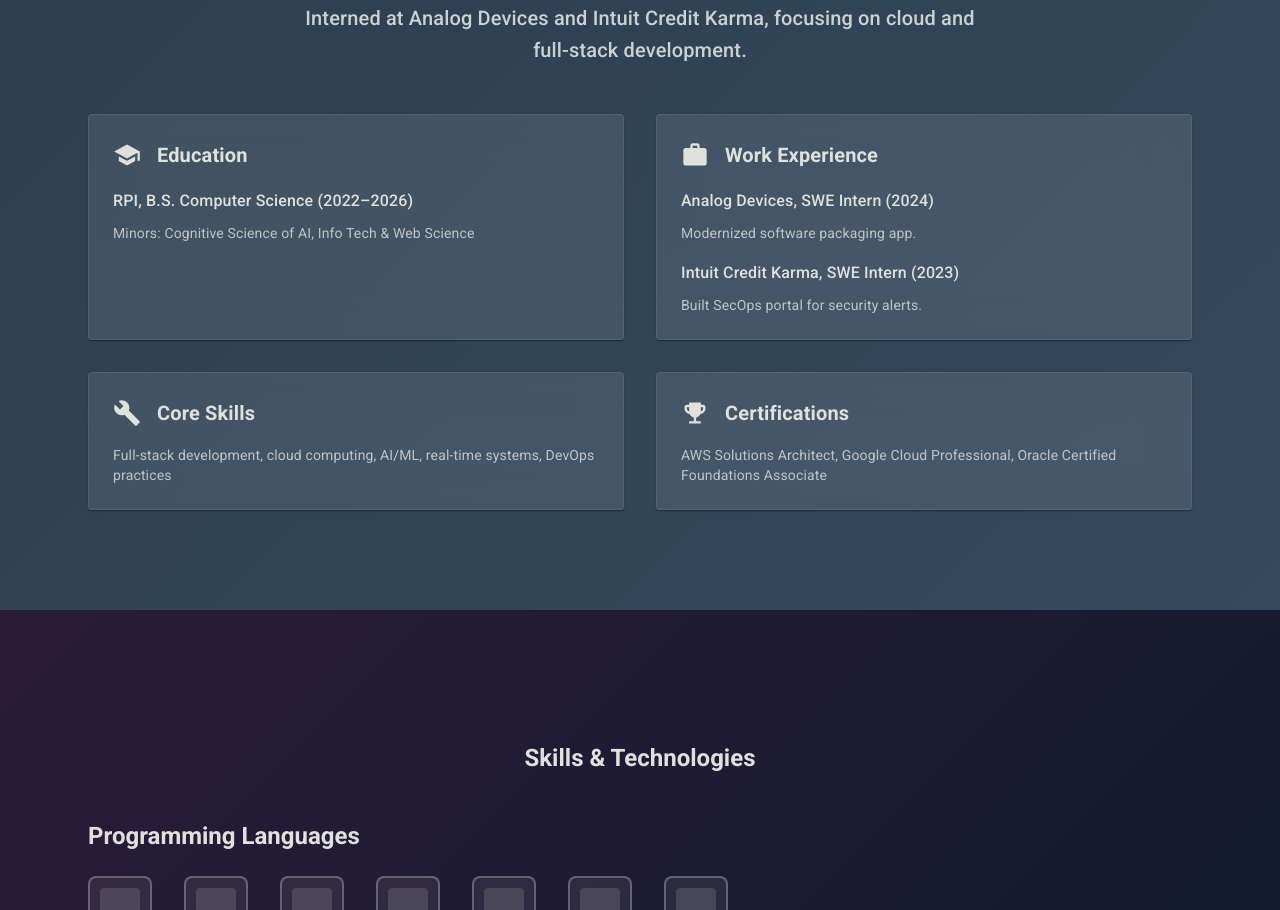
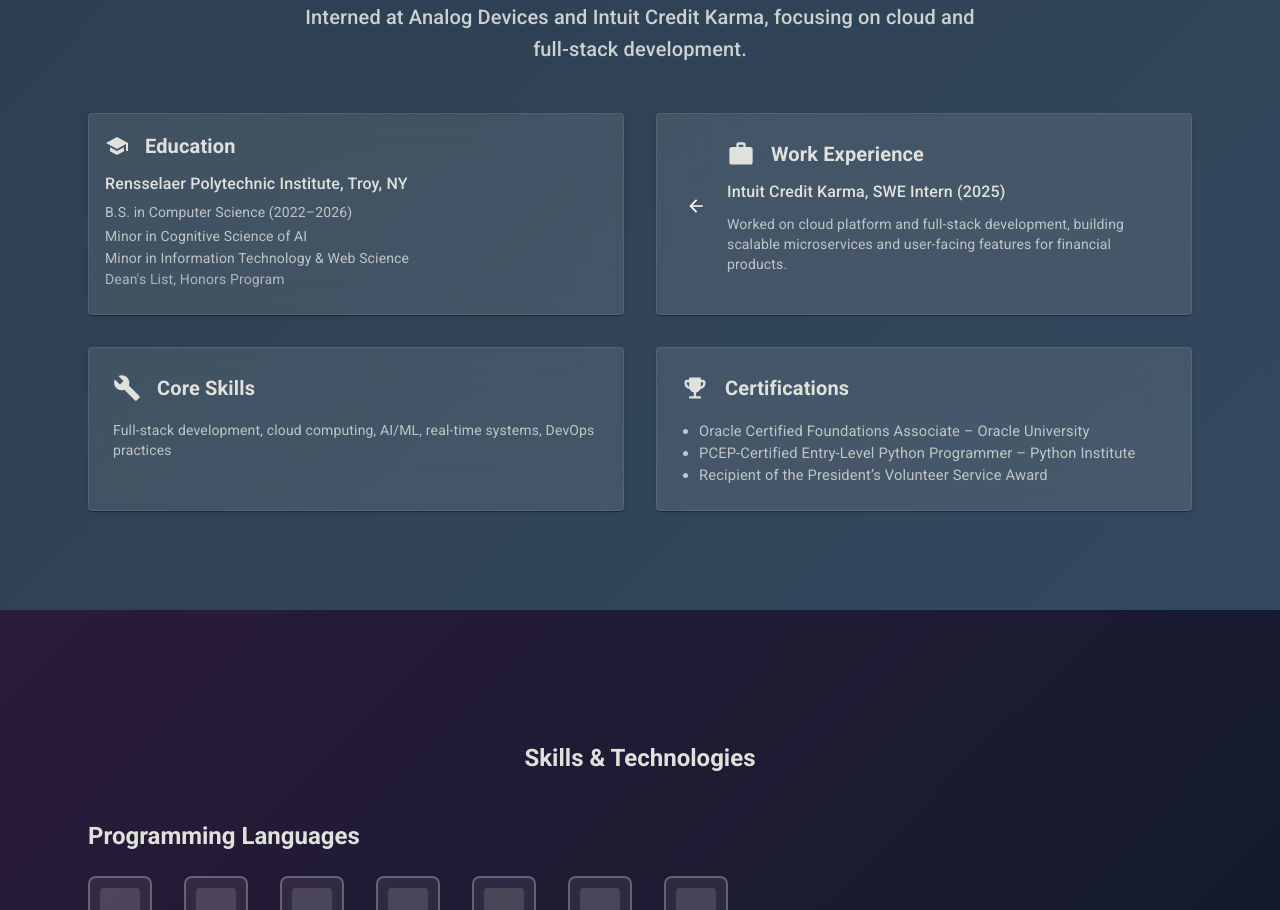
Before and after one commit to anishdpatel28/anishdpatel28.github.io, a React (Vite) app in the folder frontend/: page / in a window 1280 px wide. Shown: the part 990-1900 px from the top of the page. Built offline with nearby package versions, Linux system fonts and the light colour scheme; no server answers.

Commit message:
About me updates

```diff
--- a/frontend/src/pages/Home.tsx
+++ b/frontend/src/pages/Home.tsx
@@ -1,5 +1,5 @@
-import { Box, Typography, Container, Card, CardContent, Avatar, Chip, Tooltip, IconButton, Dialog, DialogTitle, DialogContent, DialogActions, Button } from '@mui/material';
-import { Description, FileDownload, School, Work, Build, EmojiEvents, Email, LinkedIn, GitHub, Visibility, Analytics } from '@mui/icons-material';
+import { Box, Typography, Container, Card, CardContent, Avatar, Chip, Tooltip, IconButton, Dialog, DialogTitle, DialogContent, DialogActions, Button, ButtonGroup } from '@mui/material';
+import { Description, FileDownload, School, Work, Build, EmojiEvents, Email, LinkedIn, GitHub, Visibility, Analytics, ArrowBack, ArrowForward } from '@mui/icons-material';
 import { useEffect, useRef, useState } from 'react';
 import { useTheme } from '@mui/material/styles';
 import { gsap } from 'gsap';
@@ -565,48 +565,91 @@
                 backgroundColor: 'rgba(224, 225, 221, 0.05)',
                 backdropFilter: 'blur(20px)',
                 border: '1px solid rgba(224, 225, 221, 0.1)',
+                minHeight: 0,
               }}>
-                <CardContent sx={{ p: 3 }}>
-                  <Box sx={{ display: 'flex', alignItems: 'center', mb: 2 }}>
-                    <School sx={{ mr: 2, color: '#e0e1dd', fontSize: 28 }} />
+                <CardContent sx={{ p: 2 }}>
+                  <Box sx={{ display: 'flex', alignItems: 'center', mb: 1 }}>
+                    <School sx={{ mr: 2, color: '#e0e1dd', fontSize: 24 }} />
                     <Typography variant="h6" sx={{ color: '#e0e1dd', fontWeight: 600 }}>
                       Education
                     </Typography>
                   </Box>
-                  <Typography variant="subtitle1" sx={{ color: '#e0e1dd', fontWeight: 500, mb: 1 }}>
-                    RPI, B.S. Computer Science (2022–2026)
+                  <Typography variant="subtitle1" sx={{ color: '#e0e1dd', fontWeight: 500, mb: 0.5 }}>
+                    Rensselaer Polytechnic Institute, Troy, NY
                   </Typography>
-                  <Typography variant="body2" sx={{ color: 'rgba(224, 225, 221, 0.8)' }}>
-                    Minors: Cognitive Science of AI, Info Tech & Web Science
+                  <Typography variant="body2" sx={{ color: 'rgba(224, 225, 221, 0.8)', mb: 0.5 }}>
+                    B.S. in Computer Science (2022–2026)
+                  </Typography>
+                  <Typography variant="body2" sx={{ color: 'rgba(224, 225, 221, 0.8)', mb: 0.2 }}>
+                    Minor in Cognitive Science of AI
+                  </Typography>
+                  <Typography variant="body2" sx={{ color: 'rgba(224, 225, 221, 0.8)', mb: 0.2 }}>
+                    Minor in Information Technology & Web Science
+                  </Typography>
+                  <Typography variant="body2" sx={{ color: 'rgba(224, 225, 221, 0.7)' }}>
+                    Dean's List, Honors Program
                   </Typography>
                 </CardContent>
               </Card>
 
-              {/* Work Experience */}
+              {/* Work Experience (Internships with Arrows) */}
               <Card className="about-section" sx={{
                 backgroundColor: 'rgba(224, 225, 221, 0.05)',
                 backdropFilter: 'blur(20px)',
                 border: '1px solid rgba(224, 225, 221, 0.1)',
               }}>
-                <CardContent sx={{ p: 3 }}>
-                  <Box sx={{ display: 'flex', alignItems: 'center', mb: 2 }}>
+                <CardContent sx={{ p: 3, display: 'flex', alignItems: 'center' }}>
+                  {(() => {
+                    const internships = [
+                      {
+                        company: 'Intuit Credit Karma',
+                        title: 'SWE Intern',
+                        year: '2023',
+                        description: 'Developed a SecOps portal for real-time security alerting and automated incident response. Collaborated with cross-functional teams to enhance platform security.'
+                      },
+                      {
+                        company: 'Analog Devices',
+                        title: 'SWE Intern',
+                        year: '2024',
+                        description: 'Modernized a legacy software packaging application, implemented CI/CD pipelines, and improved deployment reliability for engineering teams.'
+                      },
+                      {
+                        company: 'Intuit Credit Karma',
+                        title: 'SWE Intern',
+                        year: '2025',
+                        description: 'Worked on cloud platform and full-stack development, building scalable microservices and user-facing features for financial products.'
+                      }
+                    ];
+                    const [internshipIdx, setInternshipIdx] = useState(internships.length - 1);
+                    return (
+                      <Box sx={{ display: 'flex', alignItems: 'center', width: '100%' }}>
+                        {internshipIdx > 0 && (
+                          <IconButton onClick={() => setInternshipIdx((internshipIdx - 1 + internships.length) % internships.length)} size="small" sx={{ mr: 2 }}>
+                            <ArrowBack fontSize="small" />
+                          </IconButton>
+                        )}
+                        <Box sx={{ flex: 1 }}>
+                          <Box sx={{ display: 'flex', alignItems: 'center', mb: 1 }}>
                             <Work sx={{ mr: 2, color: '#e0e1dd', fontSize: 28 }} />
                             <Typography variant="h6" sx={{ color: '#e0e1dd', fontWeight: 600 }}>
                               Work Experience
                             </Typography>
                           </Box>
                           <Typography variant="subtitle1" sx={{ color: '#e0e1dd', fontWeight: 500, mb: 1 }}>
-                    Analog Devices, SWE Intern (2024)
-                  </Typography>
-                  <Typography variant="body2" sx={{ color: 'rgba(224, 225, 221, 0.8)', mb: 2 }}>
-                    Modernized software packaging app.
-                  </Typography>
-                  <Typography variant="subtitle1" sx={{ color: '#e0e1dd', fontWeight: 500, mb: 1 }}>
-                    Intuit Credit Karma, SWE Intern (2023)
+                            {internships[internshipIdx].company}, {internships[internshipIdx].title} ({internships[internshipIdx].year})
                           </Typography>
                           <Typography variant="body2" sx={{ color: 'rgba(224, 225, 221, 0.8)' }}>
-                    Built SecOps portal for security alerts.
+                            {internships[internshipIdx].description}
                           </Typography>
+                        </Box>
+                        {internshipIdx < internships.length - 1 && (
+                          <IconButton onClick={() => setInternshipIdx((internshipIdx + 1) % internships.length)} size="small" sx={{ ml: 2 }}>
+                            <ArrowForward fontSize="small" />
+                          </IconButton>
+                        )}
+                      </Box>
+                    );
+                  })()}
                 </CardContent>
               </Card>
 
@@ -642,9 +685,11 @@
                       Certifications
                     </Typography>
                   </Box>
-                  <Typography variant="body2" sx={{ color: 'rgba(224, 225, 221, 0.8)' }}>
-                    AWS Solutions Architect, Google Cloud Professional, Oracle Certified Foundations Associate
-                  </Typography>
+                  <ul style={{ margin: 0, paddingLeft: 18, color: 'rgba(224, 225, 221, 0.8)', fontSize: '0.92rem', lineHeight: 1.5 }}>
+                    <li>Oracle Certified Foundations Associate – Oracle University</li>
+                    <li>PCEP-Certified Entry-Level Python Programmer – Python Institute</li>
+                    <li>Recipient of the President’s Volunteer Service Award</li>
+                  </ul>
                 </CardContent>
               </Card>
             </Box>
```
Lines whose indentation alone changed are shown as unchanged.
